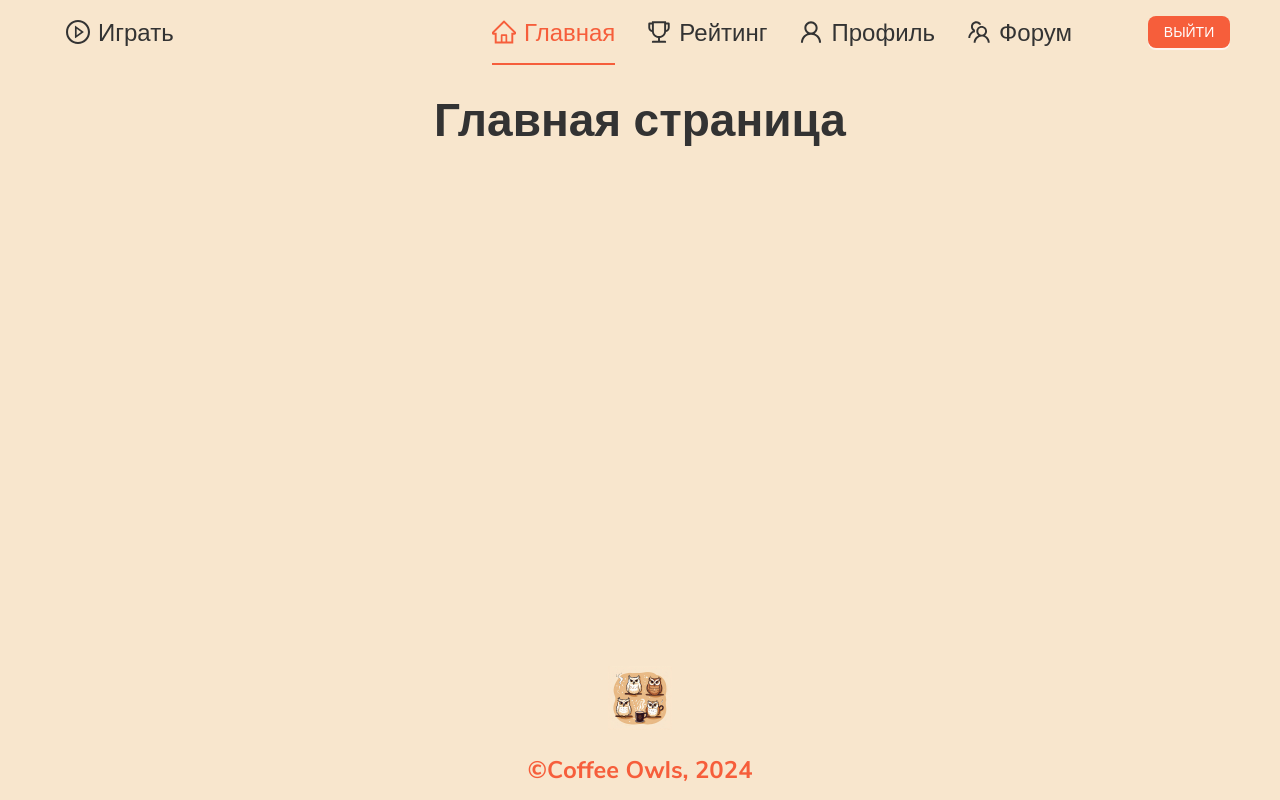
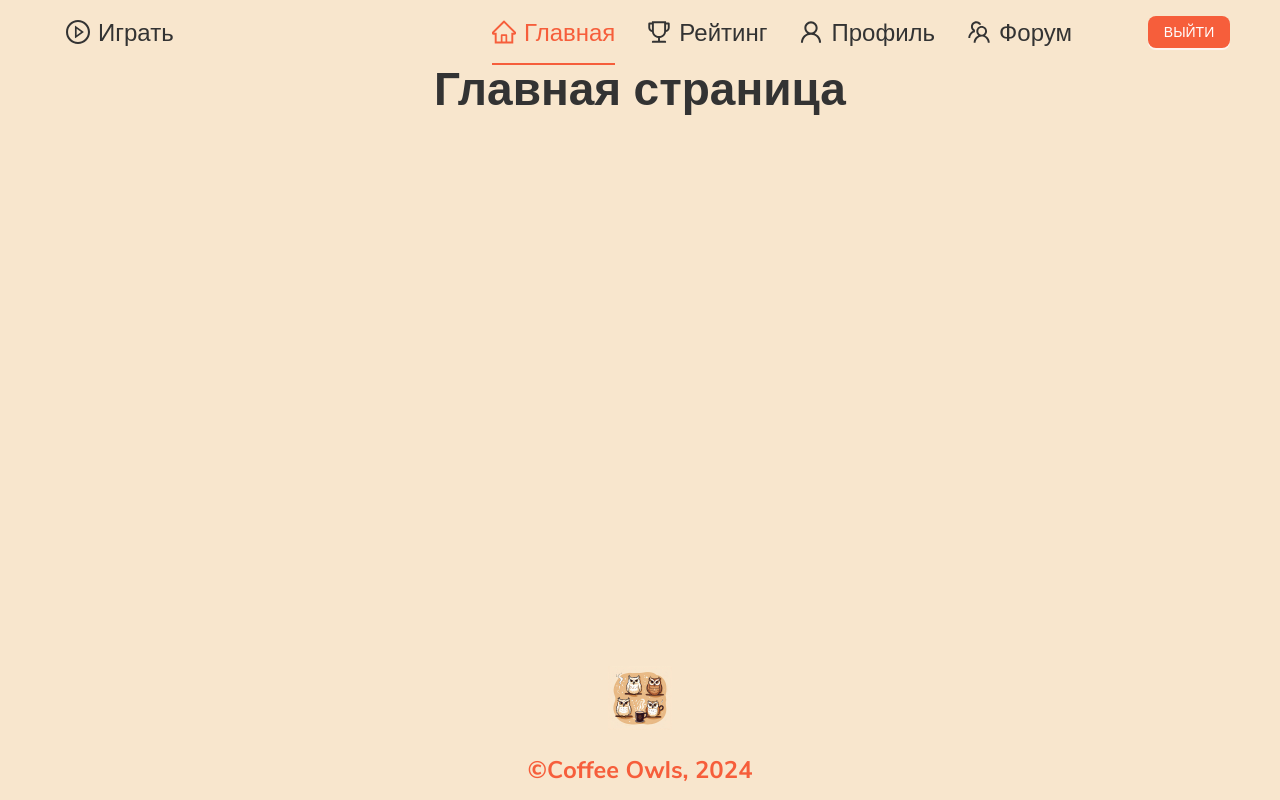
Before and after one commit to Damir-prg/coffee-owls, a React (Vite) app in the folder packages/client/: page / in a window 1280 px wide. Built offline with nearby package versions, Linux system fonts and the light colour scheme.

Commit message:
fix: add zero margin to all titles

```diff
--- a/packages/client/src/app/App.css
+++ b/packages/client/src/app/App.css
@@ -23,8 +23,11 @@ body {
   display: flex;
   flex-direction: column;
 }
-
+h1,
+h2,
 h3.ant-typography {
-  margin-bottom: 0;
+  margin-top: 0;
+}
+h3.ant-typography {
   font-weight: normal;
 }
--- a/packages/client/src/app/App.tsx
+++ b/packages/client/src/app/App.tsx
@@ -27,6 +27,10 @@ const appLightTheme = {
       contentLineHeight: 1.5,
       contentFontSizeLG: 24,
     },
+    Typography: {
+      titleMarginBottom: 0,
+      titleMarginTop: 0,
+    },
   },
 };
 
```
